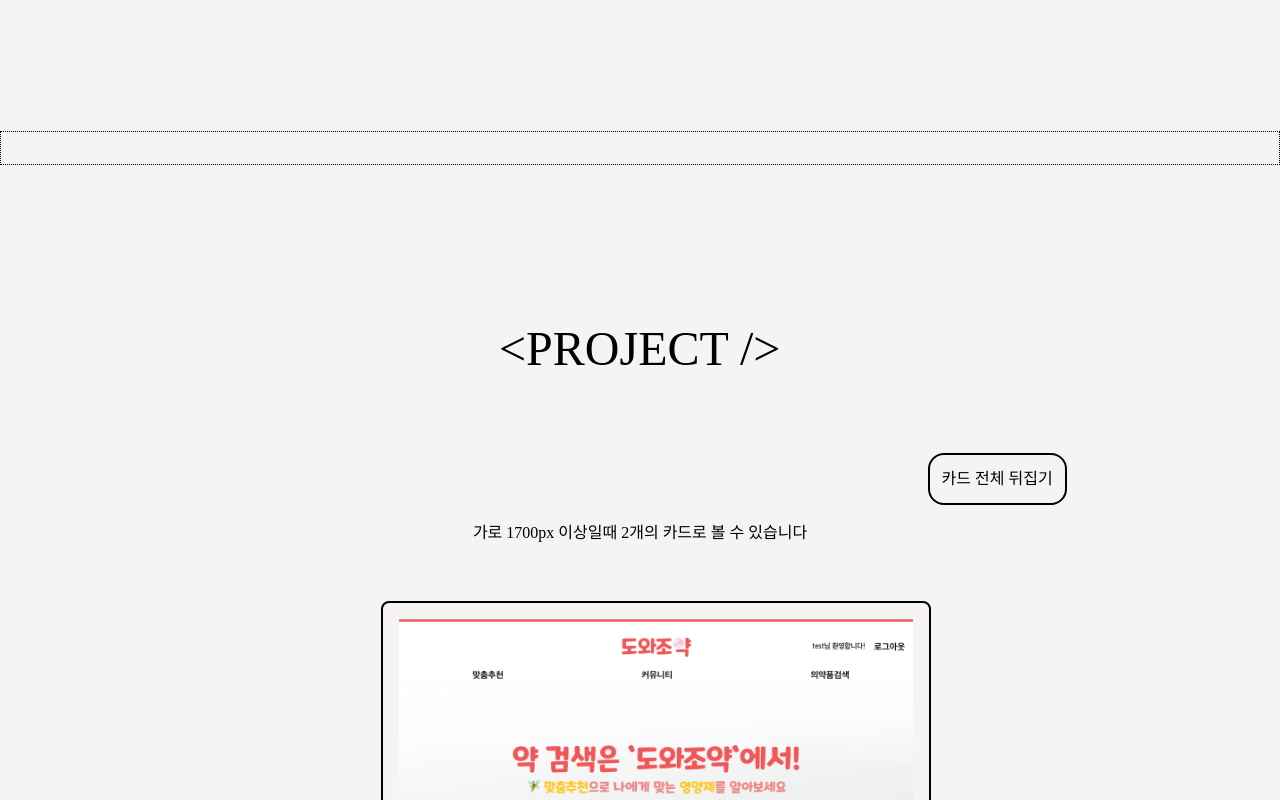
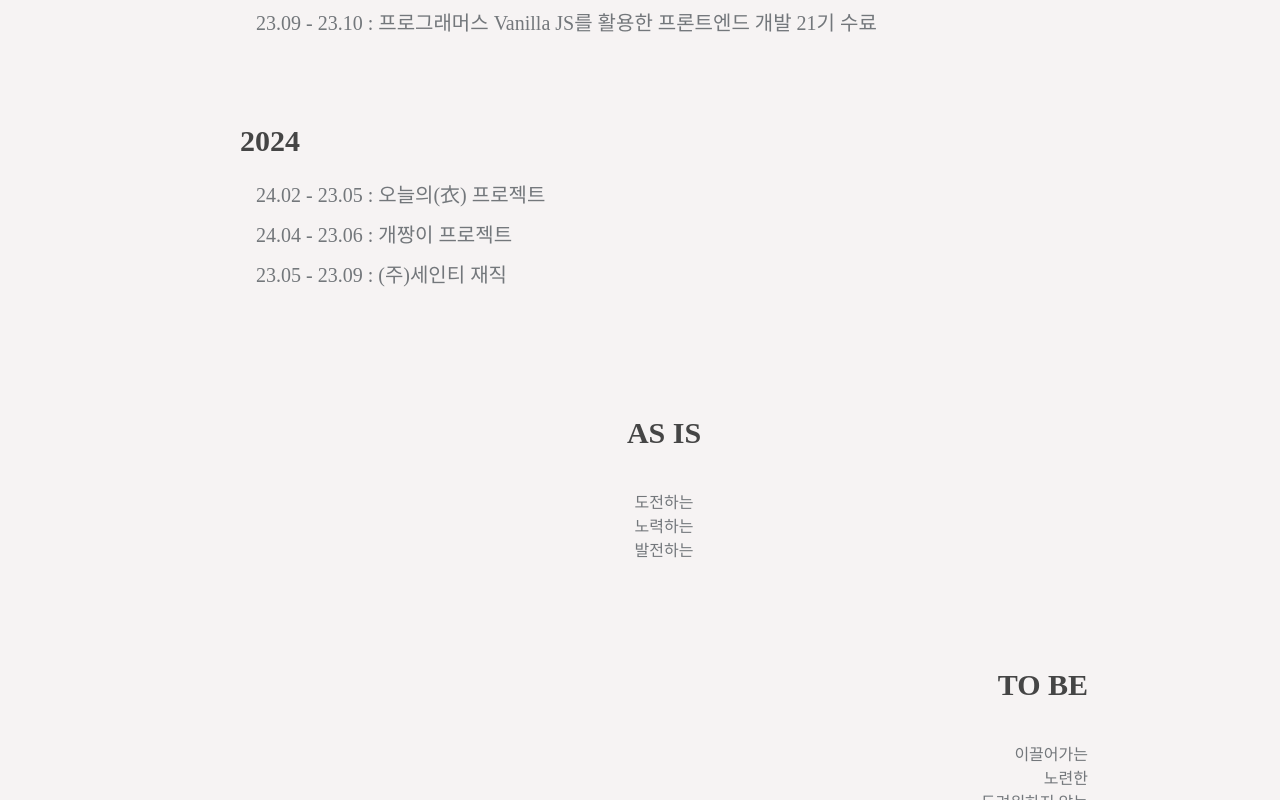
Before and after one commit to yeomdogyeong/my_portfolio, a React (Create React App) app: page / in a window 1280 px wide. Shown: the part 1700-2500 px from the top of the page. Built offline with nearby package versions, Linux system fonts and the light colour scheme; a web font is replaced by a local one.

Commit message:
Fix: 포트폴리오 내용 수정

```diff
--- a/src/components/About.tsx
+++ b/src/components/About.tsx
@@ -5,9 +5,54 @@ import { dogyeong } from "../dummyData/dummyData";
 
 const About: React.FC = () => {
   const { isDarkMode } = useDarkModeStore();
+  const experienceData = [
+    {
+      id: 1,
+      period: "22.12 ~ 23.06",
+      description: "코드스테이츠 부트캠프",
+    },
+    {
+      id: 2,
+      period: "23.05 - 23.06",
+      description: "도와조약 프로젝트",
+    },
+    {
+      id: 3,
+      period: "23.07 - 23.09",
+      description: "펫칭 프로젝트",
+    },
+    {
+      id: 4,
+      period: "23.09 - 23.10",
+      description: "pre-onboarding과정 9월 반응형 웹사이트",
+    },
+    {
+      id: 5,
+      period: "23.09 - 23.10",
+      description: "프로그래머스 Vanilla JS를 활용한 프론트엔드 개발 21기 수료",
+    },
+  ];
 
+  const experienceData2 = [
+    {
+      id: 0,
+      period: "24.02 - 23.05",
+      description: "오늘의(衣) 프로젝트",
+    },
+    {
+      id: 1,
+      period: "24.04 - 23.06",
+      description: "개짱이 프로젝트",
+    },
+    {
+      id: 2,
+      period: "23.05 - 23.09",
+      description: "(주)세인티 재직",
+    },
+  ];
   return (
     <div className="flex justify-between items-start w-full h-full flex-row lg:w-3/4 p-2 lg:p-0 mb-20 gap-2">
+      {/* whoamI */}
       <div
         className={`${isDarkMode ? "bg-[#635985]" : "bg-[#f6f3f3]"} ${
           isDarkMode ? "text-[#f6d776]" : "text-[#91c8e4]"
@@ -20,10 +65,10 @@ const About: React.FC = () => {
       </div>
       <div className="">
         <Profile member={dogyeong} />
-        <div className="w-full lg:w-full shadow-lg rounded-2xl mt-10">
-          <div className={`p-8 h-full w-full `}>
+        <div className="w-full lg:w-full rounded-2xl mt-10">
+          <div className={`p-8 h-full w-full  `}>
             <Zoom
-              className={`text-3xl font-bold  ${
+              className={`text-3xl font-bold ${
                 isDarkMode ? "text-[#A594F9]" : "text-[#454545]"
               }`}
             >
@@ -34,20 +79,103 @@ const About: React.FC = () => {
                 isDarkMode ? "text-gray-200" : "text-grey-400"
               } leading-loose`}
             >
+              {experienceData.map((item) => (
                 <div
+                  key={item.id}
                   className={`${
                     isDarkMode ? "text-dark-yellow" : "text-light-theme"
                   }`}
                 >
-                2022.12 ~ 2023.06 : 코드스테이츠 부트캠프
+                  {item.period} : {item.description}
+                </div>
+              ))}
+            </div>
+          </div>
+          <div className={`p-8 h-full w-full `}>
+            <Zoom
+              className={`text-3xl font-bold ${
+                isDarkMode ? "text-[#A594F9]" : "text-[#454545]"
+              }`}
+            >
+              2024
+            </Zoom>
+            <div
+              className={`text-xl p-4 flex-col ${
+                isDarkMode ? "text-gray-200" : "text-grey-400"
+              } leading-loose`}
+            >
+              {experienceData2.map((item) => (
+                <div
+                  key={item.id}
+                  className={`${
+                    isDarkMode ? "text-dark-yellow" : "text-light-theme"
+                  }`}
+                >
+                  {item.period} : {item.description}
+                </div>
+              ))}
+            </div>
+          </div>
+          <div
+            className={`p-8 h-full w-full hover:shadow-lg text-center mt-10`}
+          >
+            <div
+              className={`text-3xl font-bold ${
+                isDarkMode ? "text-[#A594F9]" : "text-[#454545]"
+              }`}
+            >
+              AS IS
+            </div>
+            <div
+              className={` mt-10 ${
+                isDarkMode ? "text-dark-yellow" : "text-light-theme"
+              }`}
+            >
+              도전하는
             </div>
             <div
               className={`${
                 isDarkMode ? "text-dark-yellow" : "text-light-theme"
               }`}
             >
-                2023. 05 - 2023.06 : 도와조약
+              노력하는
             </div>
+            <div
+              className={`${
+                isDarkMode ? "text-dark-yellow" : "text-light-theme"
+              }`}
+            >
+              발전하는
+            </div>
+          </div>
+          <div className={`p-8 h-full w-full hover:shadow-lg text-right mt-10`}>
+            <Zoom
+              className={`text-3xl font-bold ${
+                isDarkMode ? "text-[#A594F9]" : "text-[#454545]"
+              }`}
+            >
+              TO BE
+            </Zoom>
+            <div
+              className={` mt-10 ${
+                isDarkMode ? "text-dark-yellow" : "text-light-theme"
+              }`}
+            >
+              이끌어가는
+            </div>
+            <div
+              className={`${
+                isDarkMode ? "text-dark-yellow" : "text-light-theme"
+              }`}
+            >
+              노련한
+            </div>
+            <div
+              className={`${
+                isDarkMode ? "text-dark-yellow" : "text-light-theme"
+              }`}
+            >
+              두려워하지 않는
             </div>
           </div>
         </div>
--- a/src/components/Profile.tsx
+++ b/src/components/Profile.tsx
@@ -36,7 +36,7 @@ const Profile: React.FC<MyProfile> = ({ member }) => {
       <div className="w-full lg:w-1/2 flex h-full items-center justify-center p-6">
         <img className="rounded-3xl w-full " src={yeom} alt="Ebichu" />
       </div>
-      <div className="flex justify-center items-center md:items-start text-2xl lg:text-2xl">
+      <div className="flex justify-center items-center md:items-start text-xl lg:text-xl">
         {member.map((data, index) => (
           <div
             key={index}
```
Lines whose indentation alone changed are shown as unchanged.
